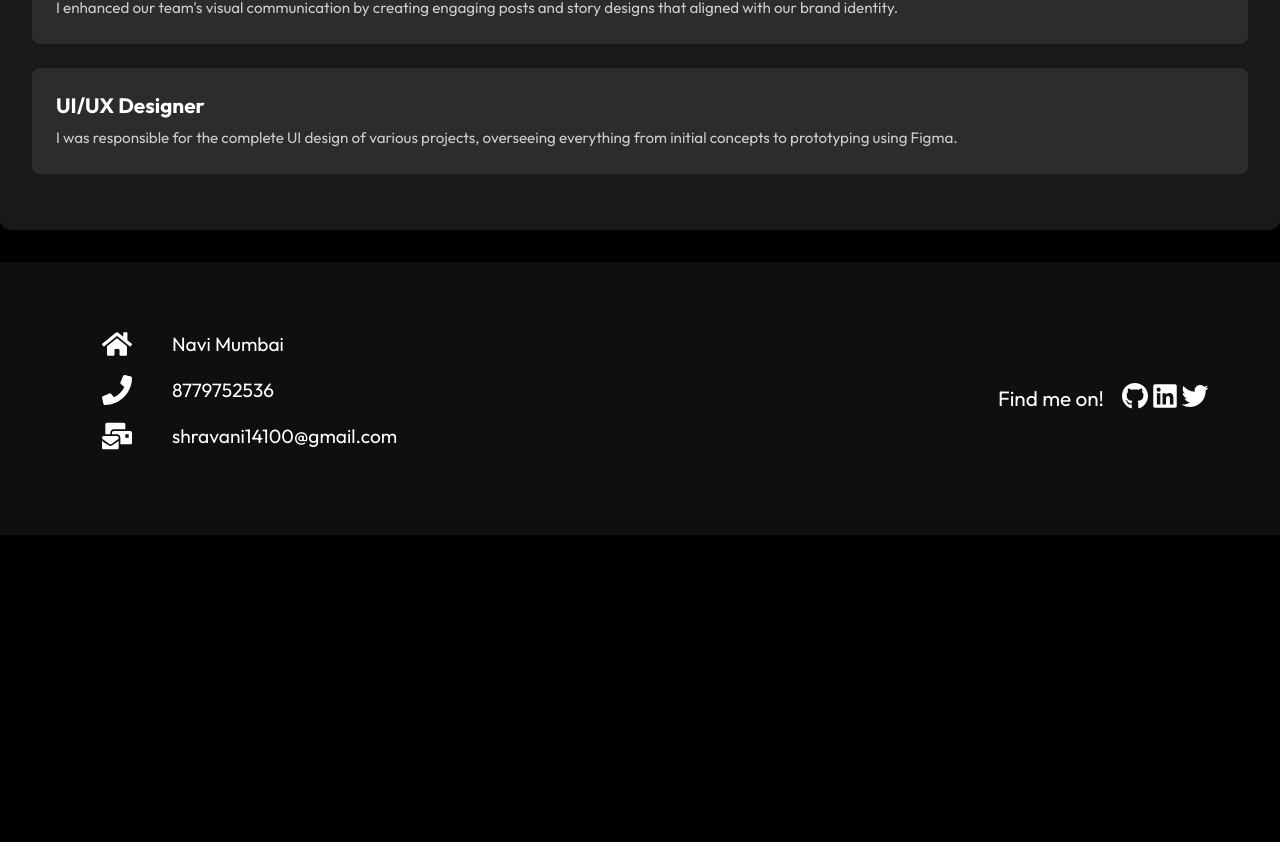
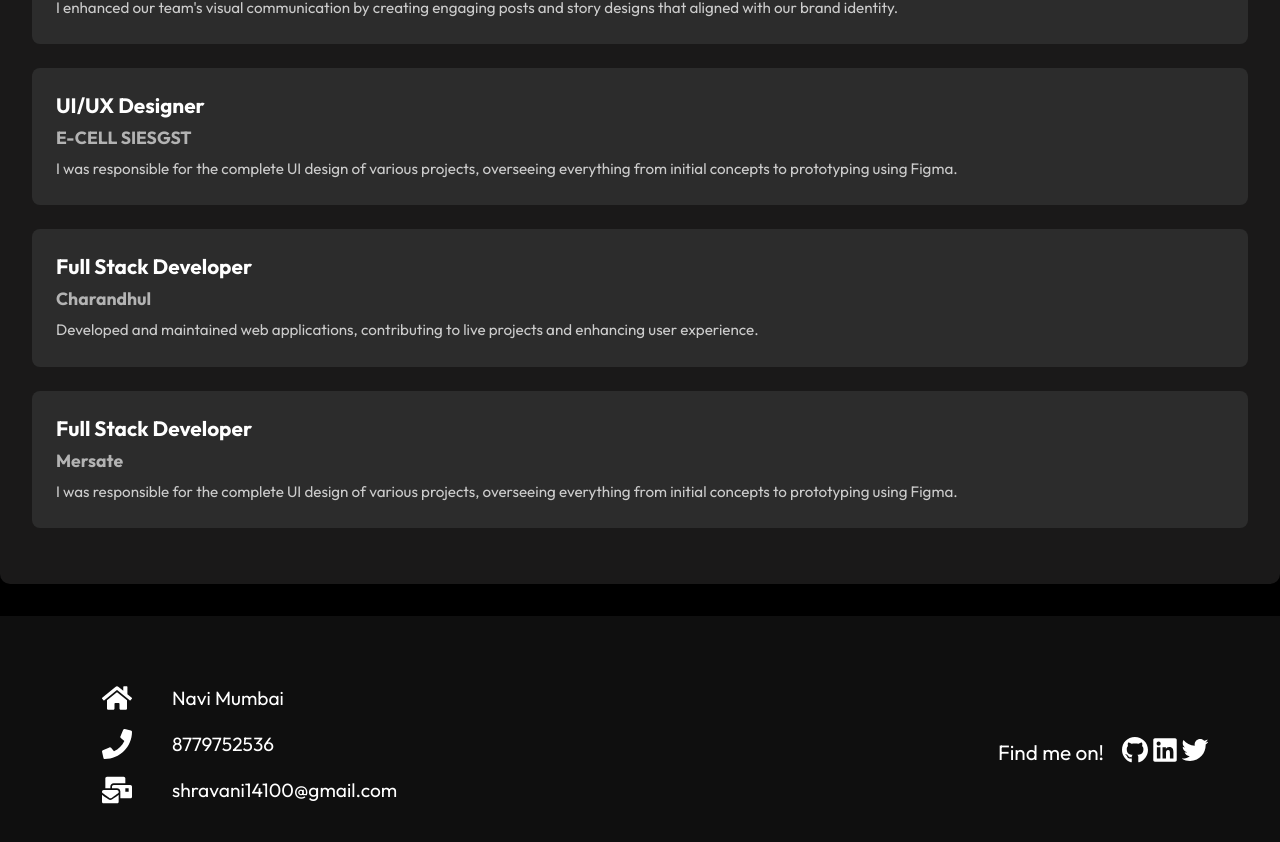
Before and after one commit to shravani1009/RESUME, a React (Vite) app: page / in a window 1280 px wide. Shown: the part 1197-2039 px from the top of the page. Before the commit the page ends 1732 px from the top, so only its background shows below. Built offline with nearby package versions, Linux system fonts and the light colour scheme.

Commit message:
some changes

```diff
--- a/src/components/Experience.jsx
+++ b/src/components/Experience.jsx
@@ -19,8 +19,19 @@ const experience = () => {
         </div>
         <div class="experience-item">
             <h3 class="job-title">UI/UX Designer</h3>
-            <p class="company-name"></p>
+            <p class="company-name">E-CELL SIESGST</p>
             <p class="job-description">  I was responsible for the complete UI design of various projects, overseeing everything from initial concepts to prototyping using Figma. </p>
+        </div>
+        <div class="experience-item">
+            <h3 class="job-title">Full Stack Developer</h3>
+            <p class="company-name">Charandhul</p>
+            <p class="job-description">
+            Developed and maintained web applications, contributing to live projects and enhancing user experience. </p>
+        </div>
+        <div class="experience-item">
+            <h3 class="job-title">Full Stack Developer</h3>
+            <p class="company-name">Mersate</p>
+            <p class="job-description">I was responsible for the complete UI design of various projects, overseeing everything from initial concepts to prototyping using Figma. </p>
         </div>
 
      </div>
```
